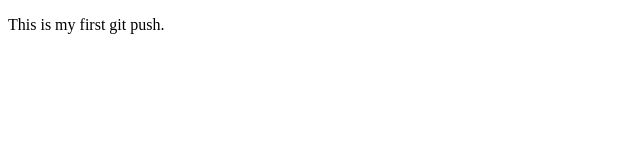
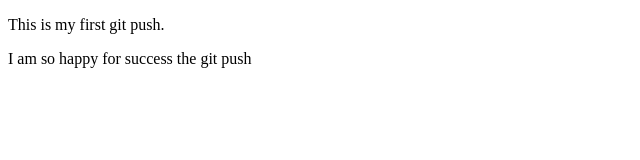
Before and after one commit to nahidkha/my-first-web-site, a plain HTML site: page index.html in a window 1280 px wide. Shown: the whole page, without its empty margins (0-640 px from the left). Drawn offline with Linux system fonts and the light colour scheme.

Commit message:
learn github

```diff
--- a/index.html
+++ b/index.html
@@ -8,5 +8,6 @@
 </head>
 <body>
     <P>This is my first git push.</P>
+    <p>I am so happy for success the git push </p>
 </body>
 </html>
```
